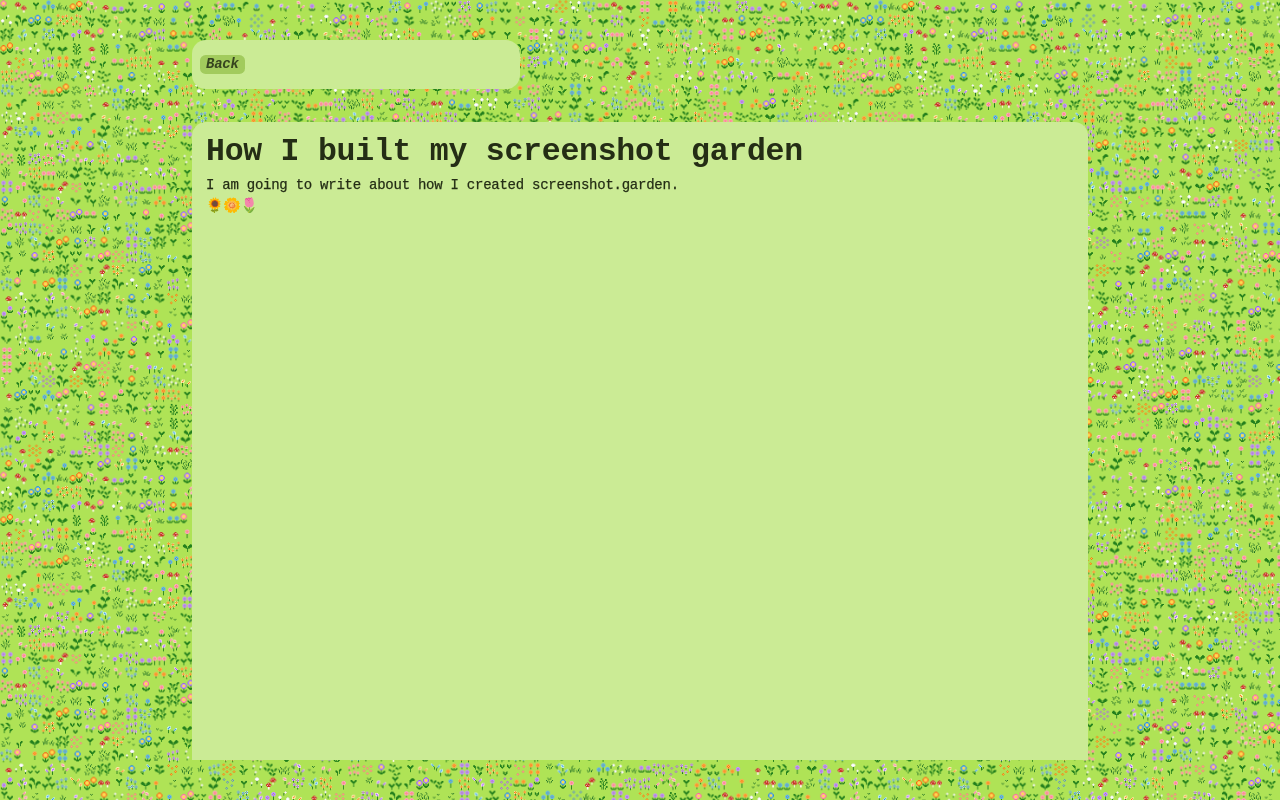
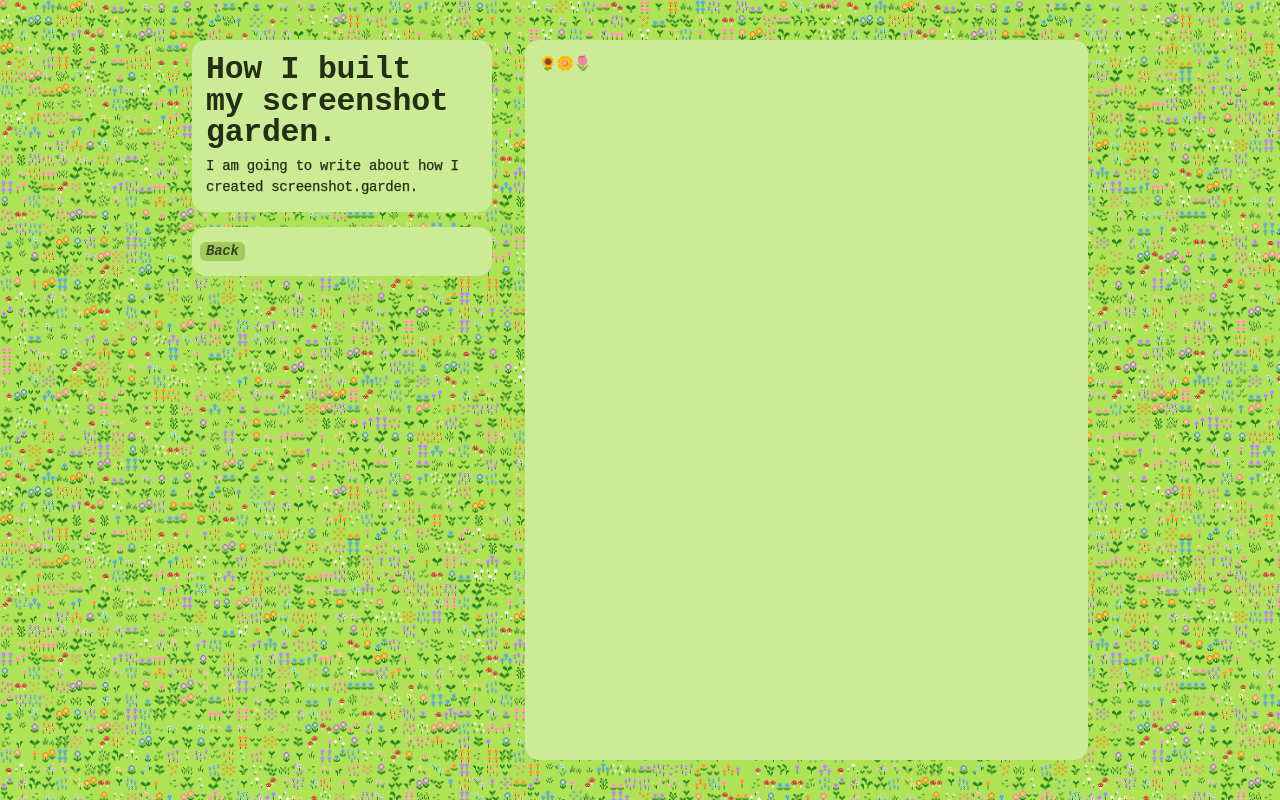
Before and after one commit to stieglitzz/screenshot.garden, an Eleventy site: page src/pages/process.md in a window 1280 px wide. Built offline with nearby package versions, Linux system fonts and the light colour scheme; Eleventy itself is replaced by a stand-in of ours; files that its build step writes are made by us from their sources; no server answers; a web font is replaced by a local one.

Commit message:
📃 updated layouts, partials and content
- nothing exciting here

```diff
--- a/src/_includes/layouts/base.njk
+++ b/src/_includes/layouts/base.njk
@@ -13,7 +13,7 @@
     {% block content %}
            {{ content | safe }}
     {% endblock %}
-</grid>
+</div>
     <script src="/assets/js/background.js"></script>
 </body>
 </html>
--- a/src/_includes/partials/back.njk
+++ b/src/_includes/partials/back.njk
@@ -1,5 +1,6 @@
-<section class="info">
 <div class="side">
+    {% include "partials/header.njk" %}
+    <section class="info">
 <a class="back" href="/index">Back</a>
+</section>
 </div>
-</section>
--- a/src/_includes/partials/gallery.njk
+++ b/src/_includes/partials/gallery.njk
@@ -1,10 +1,12 @@
+<div class="main-wrapper">
 <main>
-    {%- for image in screenshots.images.reverse() -%}
+    {%- for image in screenshots.images | reverse -%} <!-- Using the filter method -->
     {%- if image -%}
         <figure>
             <img src="/screenshots/{{ image }}" alt="{{ image }}">
             <figcaption>{{ image }}</figcaption>
         </figure>
     {%- endif -%}
-{%- endfor -%}
+    {%- endfor -%}
 </main>
+</div>
--- a/src/_includes/partials/header.njk
+++ b/src/_includes/partials/header.njk
@@ -1,4 +1,4 @@
 <header>
-    <h1>Welcome to my screenshot garden.</h1>
-    <p>It is based on and inspired by <a href="https://screenshot-garden.neocities.org">Everest Pipkin's screenshot garden</a>.</p>
+    <h1>{{ h1 }}</h1>
+    <p>{{ description | safe }}</p>
 </header>
--- a/src/pages/process.md
+++ b/src/pages/process.md
@@ -1,11 +1,10 @@
 ---
 title: How I built my screenshot garden
 layout: base.njk
+h1: How I built my screenshot garden.
+description: I am going to write about how I created screenshot.garden.
 ---
 {% include "partials/back.njk" %}
 <main class="process">
-<h1>How I built my screenshot garden</h1>
-<p>I am going to write about how I created screenshot.garden.</p>
-
 <p>🌻🌼🌷</p>
 </main>
```
Also changed, not shown: src/index.md (+2 -0 lines).
